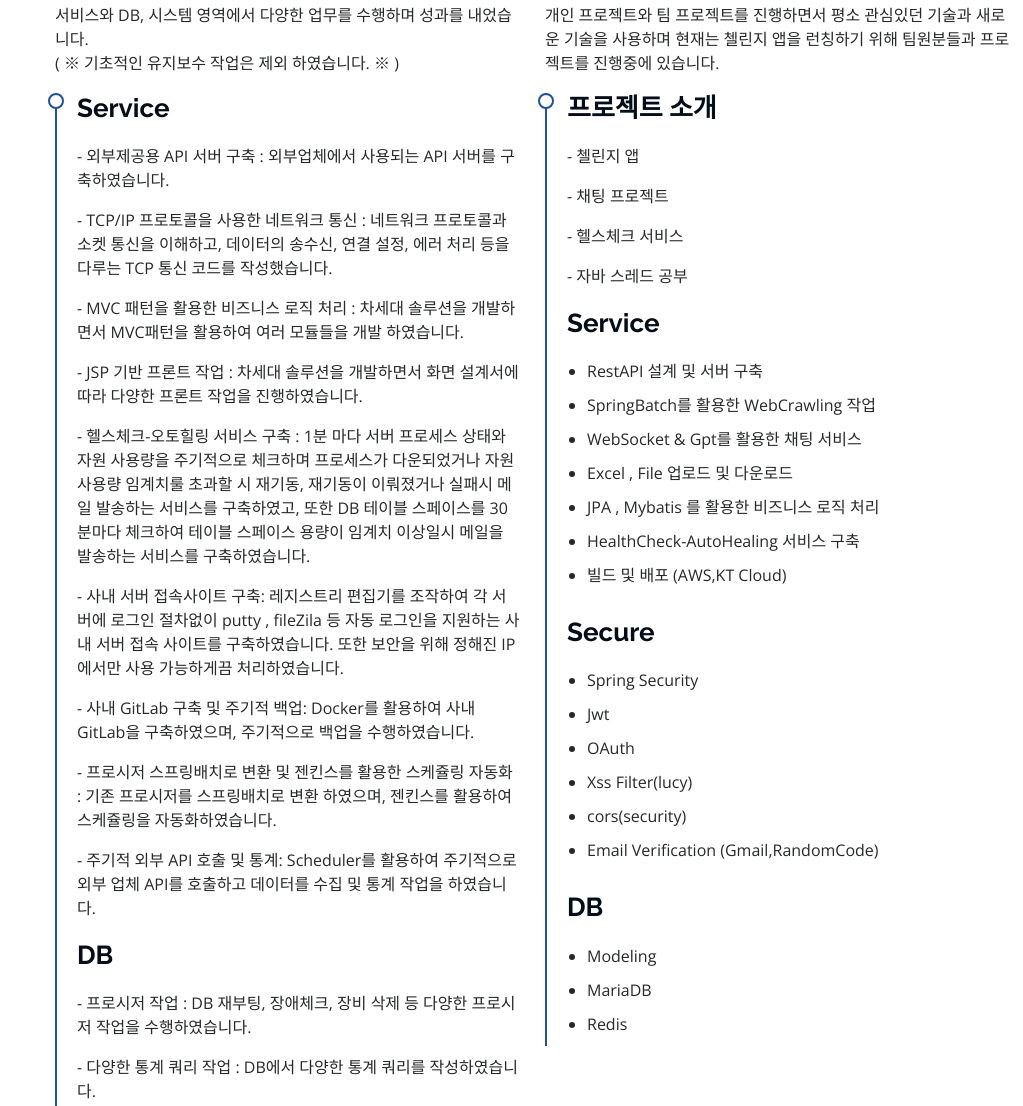
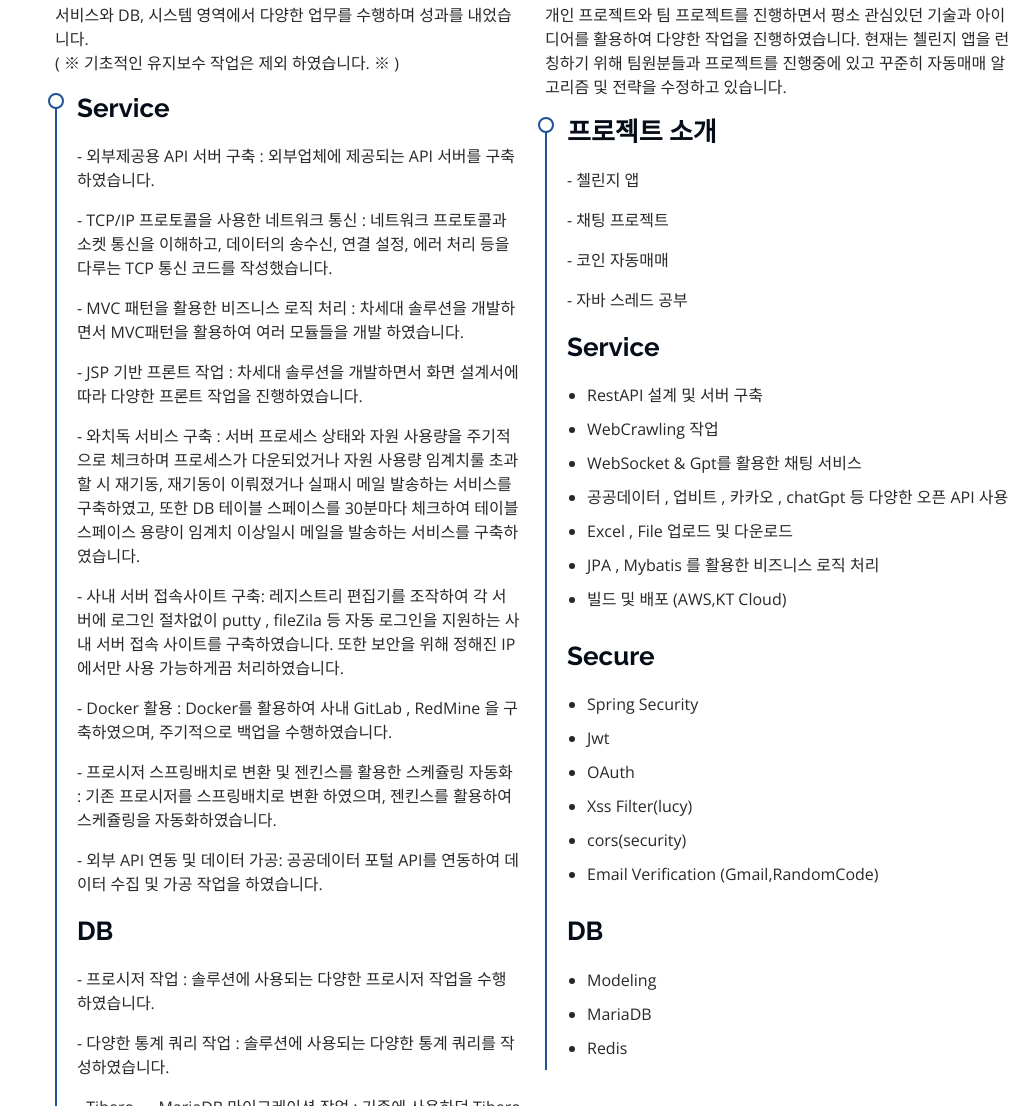
Before and after one commit to sonjonggug/PortFolio, a plain HTML site: page index.html in a window 1280 px wide. Shown: the part 2110-3216 px from the top of the page, without its empty margins (257-1280 px from the left). Drawn offline with nearby package versions, Linux system fonts and the light colour scheme.

Commit message:
이력 추가

```diff
--- a/index.html
+++ b/index.html
@@ -261,34 +261,35 @@
              </p>
             <div class="resume-item pb-0">
                <h3 class="resume-title">Service</h3>
-               <p> - 외부제공용 API 서버 구축 : 외부업체에서 사용되는 API 서버를 구축하였습니다.</p>
+               <p> - 외부제공용 API 서버 구축 : 외부업체에 제공되는 API 서버를 구축하였습니다.</p>
 			   <p> - TCP/IP 프로토콜을 사용한 네트워크 통신 : 네트워크 프로토콜과 소켓 통신을 이해하고, 데이터의 송수신, 연결 설정, 에러 처리 등을 다루는 TCP 통신 코드를 작성했습니다.</p>
 			   <p> - MVC 패턴을 활용한 비즈니스 로직 처리 : 차세대 솔루션을 개발하면서 MVC패턴을 활용하여 여러 모듈들을 개발 하였습니다.</p>
 			   <p> - JSP 기반 프론트 작업 : 차세대 솔루션을 개발하면서 화면 설계서에 따라 다양한 프론트 작업을 진행하였습니다.</p>
-		       		       <p> - 헬스체크-오토힐링 서비스 구축 :  1분 마다 서버 프로세스 상태와 자원 사용량을 주기적으로 체크하며 프로세스가 다운되었거나 자원 사용량 임계치룰 초과할 시 재기동, 재기동이 이뤄졌거나 실패시 메일 발송하는 서비스를 구축하였고, 또한 DB 테이블 스페이스를 30분마다 체크하여 테이블 스페이스 용량이 임계치 이상일시 메일을 발송하는 서비스를 구축하였습니다.</p>
+		       		       <p> - 와치독 서비스 구축 : 서버 프로세스 상태와 자원 사용량을 주기적으로 체크하며 프로세스가 다운되었거나 자원 사용량 임계치룰 초과할 시 재기동, 재기동이 이뤄졌거나 실패시 메일 발송하는 서비스를 구축하였고, 또한 DB 테이블 스페이스를 30분마다 체크하여 테이블 스페이스 용량이 임계치 이상일시 메일을 발송하는 서비스를 구축하였습니다.</p>
 		       <p> - 사내 서버 접속사이트 구축: 레지스트리 편집기를 조작하여 각 서버에 로그인 절차없이 putty , fileZila 등 자동 로그인을 지원하는 사내 서버 접속 사이트를 구축하였습니다.  또한 보안을 위해 정해진 IP에서만 사용 가능하게끔 처리하였습니다.</p>
-		       <p> - 사내 GitLab 구축 및 주기적 백업: Docker를 활용하여 사내 GitLab을 구축하였으며, 주기적으로 백업을 수행하였습니다.</p>
+		       <p> - Docker 활용 : Docker를 활용하여 사내 GitLab , RedMine 을 구축하였으며, 주기적으로 백업을 수행하였습니다.</p>
 		       <p> - 프로시저 스프링배치로 변환 및 젠킨스를 활용한 스케쥴링 자동화 : 기존 프로시저를 스프링배치로 변환 하였으며, 젠킨스를 활용하여 스케쥴링을 자동화하였습니다. </p>
-		       <p> - 주기적 외부 API 호출 및 통계: Scheduler를 활용하여 주기적으로 외부 업체 API를 호출하고 데이터를 수집 및 통계 작업을 하였습니다.</p>
+		       <p> - 외부 API 연동 및 데이터 가공: 공공데이터 포털 API를 연동하여 데이터 수집 및 가공 작업을 하였습니다.</p>
 		      <h3 class="resume-title">DB</h3>
-		       <p> - 프로시저 작업 : DB 재부팅, 장애체크, 장비 삭제 등 다양한 프로시저 작업을 수행하였습니다.</p>
-		       <p> - 다양한 통계 쿼리 작업 : DB에서 다양한 통계 쿼리를 작성하였습니다.</p>
+		       <p> - 프로시저 작업 : 솔루션에 사용되는 다양한 프로시저 작업을 수행하였습니다. </p>
+		       <p> - 다양한 통계 쿼리 작업 : 솔루션에 사용되는 다양한 통계 쿼리를 작성하였습니다.</p>
 		       <p> - Tibero → MariaDB 마이그레이션 작업 : 기존에 사용하던 Tibero를 MariaDB로 마이그레이션 하였습니다.</p>
 		       <p> - 폐쇄망 MariaDB 구축 (Rocky 8): 폐쇄망에서 사용할 MariaDB를 구축하였습니다.</p>
 		       <p> - MariaDB 성능 튜닝 : 업체 서버 사양에 맞춰 DB 메모리 사이즈 및 커넥션 갯수를 조정하였습니다.</p>
 		       <p> - MariaDB 이중화 : Master - Slave 형식인 MariaDB Replication 작업을 진행중에 있습니다.</p>
 		       <h3 class="resume-title">System</h3>
 		       <p> - 주기적 로그 백업 및 삭제 자동화: 주기적으로 로그를 백업하고 삭제하는 자동화 프로세스를 구축하였습니다.</p>
-		       <p> - SSL : SSL 인증서 교체작업을 진행하였습니다.</p>
+		       <p> - 젠킨스 : 젠킨스를 활용한 빌드배포 자동화를 하였습니다.</p>
 		       <p> - 클라우드 : 클라우드 서비스 및 자체 구축형 서비스에서 작업을 진행하였습니다.</p>
               <h3 class="resume-title">업무 결과</h3>
               <ul>
                 <li>정해진 규격에 맞춰 API 서버를 설계 및 구축하면서 업체와의 협업성을 높이고, 원활한 데이터 연동과 업무 처리 효율을 높일 수 있었습니다. </li>
 			    <li>다양한 모듈들을 개발하면서 (통계,차트,엑셀 다운로드,장비등록,장비검색,장비배정 등) 업무 숙련도를 높였습니다.</li>
 			    <li>다양한 화면을 개발하면서 javaScript , jQuery , CSS 등 숙련도를 높였습니다. </li>
-                <li>헬스체크-오토힐링 서비스를 구축하여 서버 프로세스 상태 및 DB 테이블 스페이스 상황을 주기적으로 모니터링하고 이에 대한 빠른 대응이 가능해졌습니다. 이로 인해 시스템 다운 타임이 감소하고 장애 대응 시간이 단축되어 시스템 안정성과 가용성이 향상되었습니다.</li>
+                <li>와치독 서비스를 구축하여 서버 프로세스 상태 및 DB 테이블 스페이스 상황을 주기적으로 모니터링하고 이에 대한 빠른 대응이 가능해졌습니다. 이로 인해 시스템 다운 타임이 감소하고 장애 대응 시간이 단축되어 시스템 안정성과 가용성이 향상되었습니다.</li>
                 <li>기존에는 서버 접속시 로그인 절차를 거쳐야 했으나, 자동 로그인을 지원하는 사내 서버 접속 사이트 구축으로 인해 작업 효율성이 대폭 향상되었습니다.</li>
                 <li>기존 SVN 저장소에서 GitLab으로 이관하여 다양한 브랜치 전략을 사용할 수 있었습니다.</li>
+				<li>젠킨스를 활용한 빌드배포 자동화를 사용하여 업무 효율성을 높일 수 있었습니다.</li>
                 <li>read,process,write 등으로 나뉘어진 스프링 배치로 변환하여 유지보수가 편해지고 확장성이 높아져 기존의 프로시저와 비교하여 유연한 개발 및 운영에서 큰 효과가 있었습니다.</li>
                 <li>외부 업체와의 협업에서 필요한 데이터를 정확하게 수집하고 분석할 수 있게 되어 업무 효율성이 향상되었습니다. </li>
               </ul>
@@ -302,21 +303,21 @@
           </div>
           <div class="col-lg-6" data-aos="fade-up">
             <h3 class="resume-title">자기계발 성과</h3>
-             <p>개인 프로젝트와 팀 프로젝트를 진행하면서 평소 관심있던 기술과 새로운 기술을 사용하며 현재는 첼린지 앱을 런칭하기 위해  팀원분들과 프로젝트를 진행중에 있습니다.</p>
+             <p>개인 프로젝트와 팀 프로젝트를 진행하면서 평소 관심있던 기술과 아이디어를 활용하여 다양한 작업을 진행하였습니다. 현재는 첼린지 앱을 런칭하기 위해 팀원분들과 프로젝트를 진행중에 있고 꾸준히 자동매매 알고리즘 및 전략을 수정하고 있습니다.  </p>
             <div class="resume-item pb-0">
               <h3 class="resume-title">프로젝트 소개</h3>
               <p> - 첼린지 앱 </p>
        		  <p> - 채팅 프로젝트 </p>
-       		  <p> - 헬스체크 서비스 </p>
+       		  <p> - 코인 자동매매 </p>
        		  <p> - 자바 스레드 공부</p>
        		    <h3 class="resume-title">Service</h3>
               <ul>
                 <li>RestAPI 설계 및 서버 구축</li>
-				<li>SpringBatch를 활용한 WebCrawling 작업</li>
+				<li>WebCrawling 작업</li>
 				<li>WebSocket & Gpt를 활용한 채팅 서비스</li>
+				<li>공공데이터 , 업비트 , 카카오 , chatGpt 등 다양한 오픈 API 사용</li>
                 <li>Excel , File 업로드 및 다운로드 </li>
                 <li>JPA , Mybatis 를 활용한 비즈니스 로직 처리</li>
-                <li>HealthCheck-AutoHealing 서비스 구축</li>
                 <li>빌드 및 배포 (AWS,KT Cloud)</li>
               </ul>
 	              <h3 class="resume-title">Secure</h3>
```
